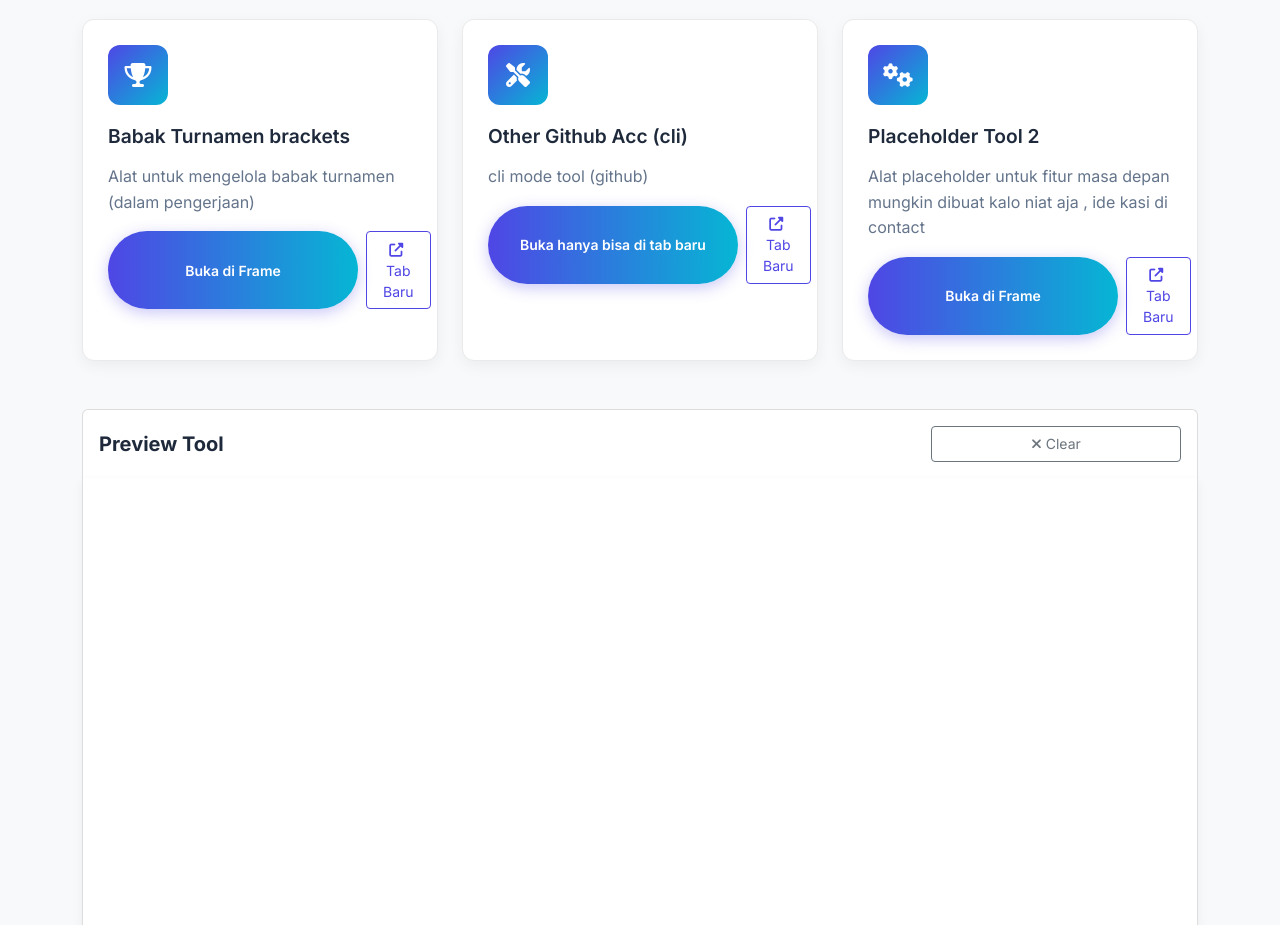
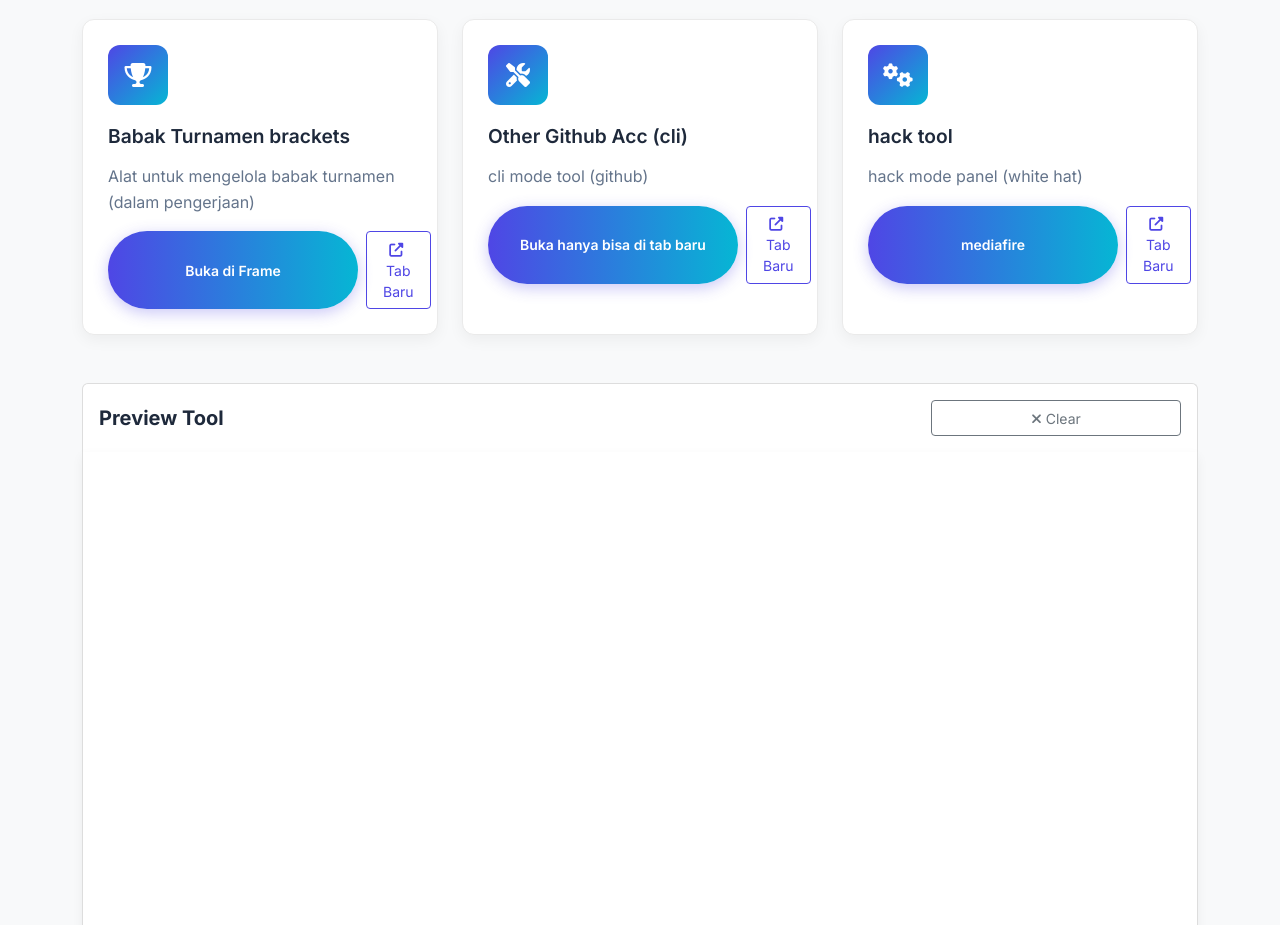
Before and after one commit to vtanixDevKid/vtanixdevkid.github.io, a plain HTML site: page index.html in a window 1280 px wide. Shown: the part 3040-3965 px from the top of the page. Drawn offline with nearby package versions, Linux system fonts and the light colour scheme.

Commit message:
Update index.html

```diff
--- a/index.html
+++ b/index.html
@@ -185,13 +185,13 @@
                         <div class="tool-icon">
                             <i class="fas fa-cogs"></i>
                         </div>
-                        <h4 class="mb-3">Placeholder Tool 2</h4>
-                        <p class="mb-3" style="color: var(--gray);">Alat placeholder untuk fitur masa depan mungkin dibuat kalo niat aja , ide kasi di contact</p>
+                        <h4 class="mb-3">hack tool</h4>
+                        <p class="mb-3" style="color: var(--gray);">hack mode panel (white hat)</p>
                         <div class="d-flex gap-2">
-                            <button class="btn btn-gradient btn-sm" onclick="document.getElementById('frame').src='assets/otherHtml/tool3.html'">
-                                Buka di Frame
+                            <button class="btn btn-gradient btn-sm" onclick="document.getElementById('frame').src='https://www.mediafire.com/folder/k41xsdhel0e6g/whiteHat'">
+                                mediafire
                             </button>
-                            <a href="./assets/otherHtml/tool3.html" class="btn btn-outline-primary btn-sm" target="_blank">
+                            <a href="https://www.mediafire.com/folder/k41xsdhel0e6g/whiteHat" class="btn btn-outline-primary btn-sm" target="_blank">
                                 <i class="fas fa-external-link-alt me-1"></i>Tab Baru
                             </a>
                         </div>
```
